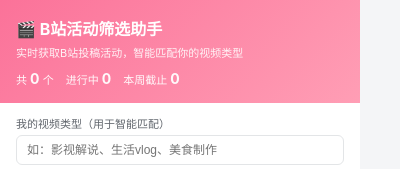
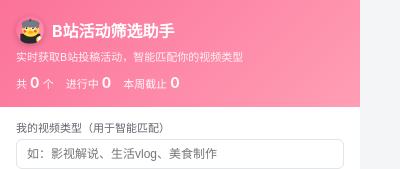
Before and after one commit to zengCodes/bilibili-activity-filter, a browser extension: page extension/popup.html in a window 400 px wide. Shown: the top 169 px of the page. Drawn offline with Linux system fonts and the light colour scheme.

Commit message:
style: 插件Popup弹窗标题添加logo图片

```diff
--- a/extension/popup.html
+++ b/extension/popup.html
@@ -14,7 +14,8 @@
     color: #fff;
     padding: 16px;
   }
-  .header h1 { font-size: 16px; font-weight: 700; margin-bottom: 4px; }
+  .header h1 { font-size: 16px; font-weight: 700; margin-bottom: 4px; display: flex; align-items: center; gap: 8px; }
+  .header h1 img { width: 28px; height: 28px; border-radius: 50%; box-shadow: 0 2px 6px rgba(0,0,0,0.2); }
   .header p { font-size: 11px; opacity: 0.9; }
   .stats {
     display: flex;
@@ -143,7 +144,7 @@
 <body>
 
 <div class="header">
-  <h1>🎬 B站活动筛选助手</h1>
+  <h1><img src="icons/icon48.png" alt="logo"> B站活动筛选助手</h1>
   <p>实时获取B站投稿活动，智能匹配你的视频类型</p>
   <div class="stats">
     <span>共 <strong id="totalCount">0</strong> 个</span>
```
